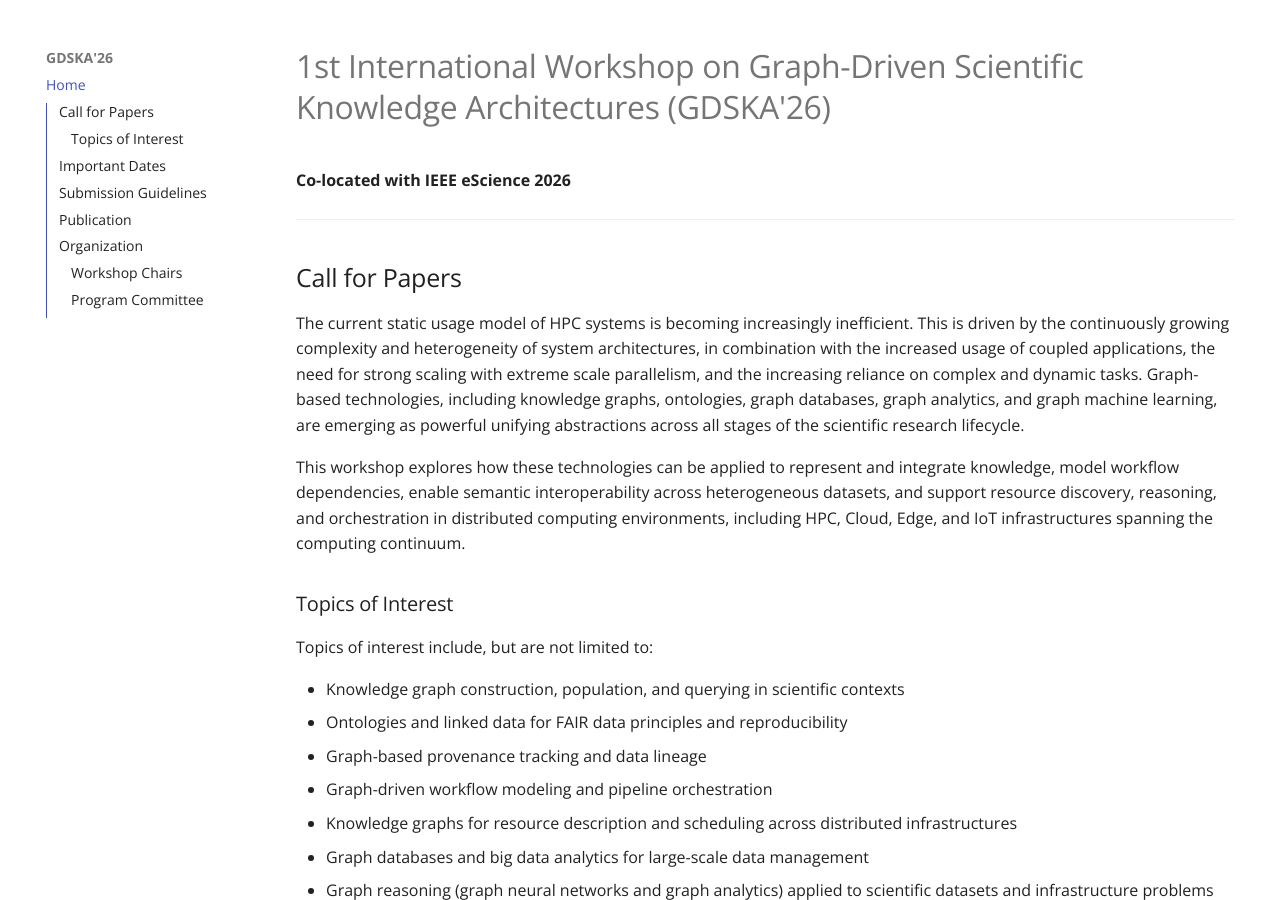
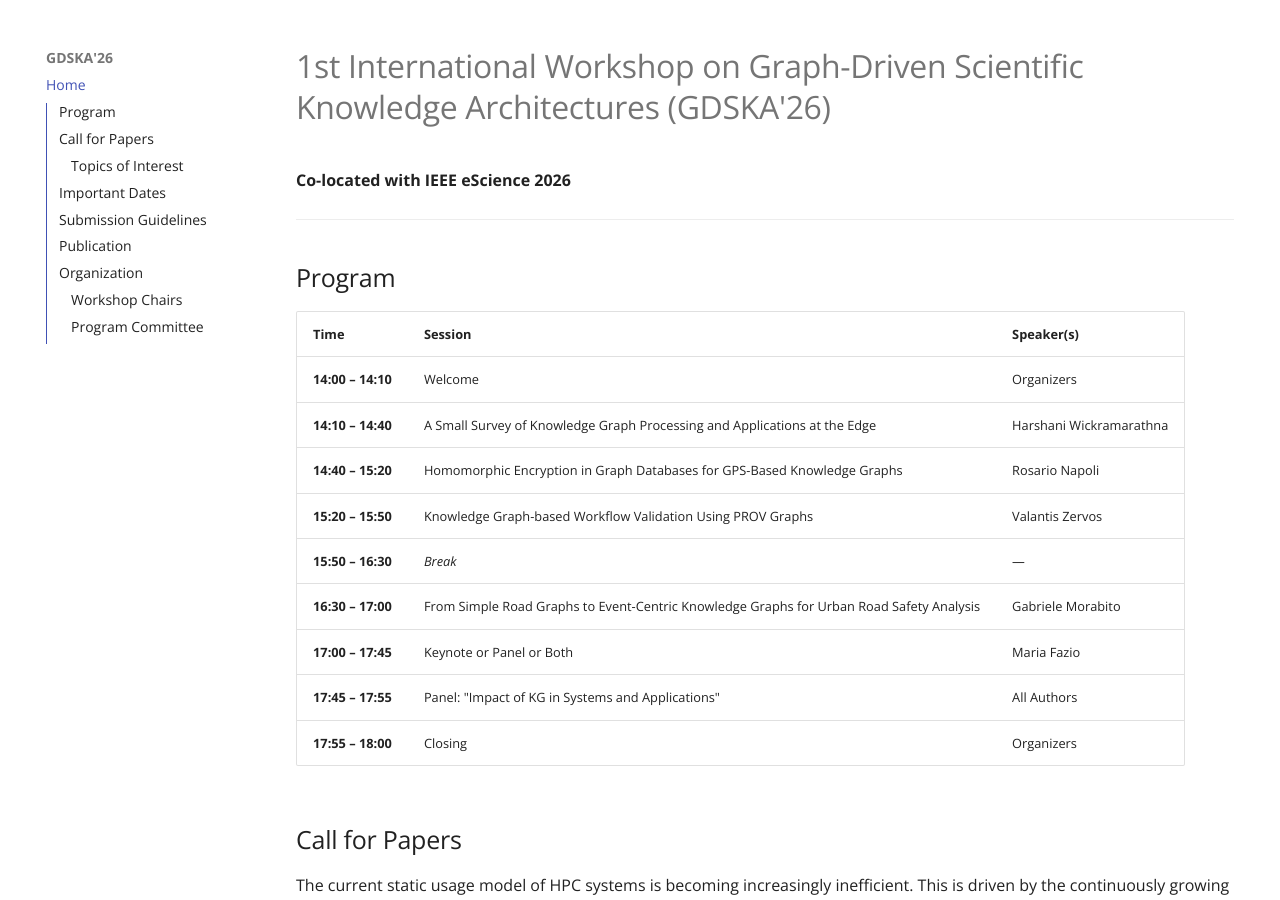
Before and after one commit to GDSKA/gdska.github.io, an MkDocs documentation site: the page built from docs/index.md, in a window 1280 px wide and 900 px high, scrolled down 407 px. Built offline with MkDocs 1.6.1 and Material for MkDocs 9.7.7, drawn with Linux system fonts in a browser that asks for light colours.

Commit message:
add program schedule for GDSKA'26 workshop

```diff
--- a/docs/index.md
+++ b/docs/index.md
@@ -3,6 +3,20 @@
 **Co-located with IEEE eScience 2026**
 
 ---
+
+## Program
+
+| Time | Session | Speaker(s) |
+| --- | --- | --- |
+| **14:00 – 14:10** | Welcome | Organizers |
+| **14:10 – 14:40** | A Small Survey of Knowledge Graph Processing and Applications at the Edge | Harshani Wickramarathna |
+| **14:40 – 15:20** | Homomorphic Encryption in Graph Databases for GPS-Based Knowledge Graphs | Rosario Napoli |
+| **15:20 – 15:50** | Knowledge Graph-based Workflow Validation Using PROV Graphs | Valantis Zervos |
+| **15:50 – 16:30** | *Break* | — |
+| **16:30 – 17:00** | From Simple Road Graphs to Event-Centric Knowledge Graphs for Urban Road Safety Analysis | Gabriele Morabito |
+| **17:00 – 17:45** | Keynote or Panel or Both | Maria Fazio |
+| **17:45 – 17:55** | Panel: "Impact of KG in Systems and Applications" | All Authors |
+| **17:55 – 18:00** | Closing | Organizers |
 
 
 ## Call for Papers
```
